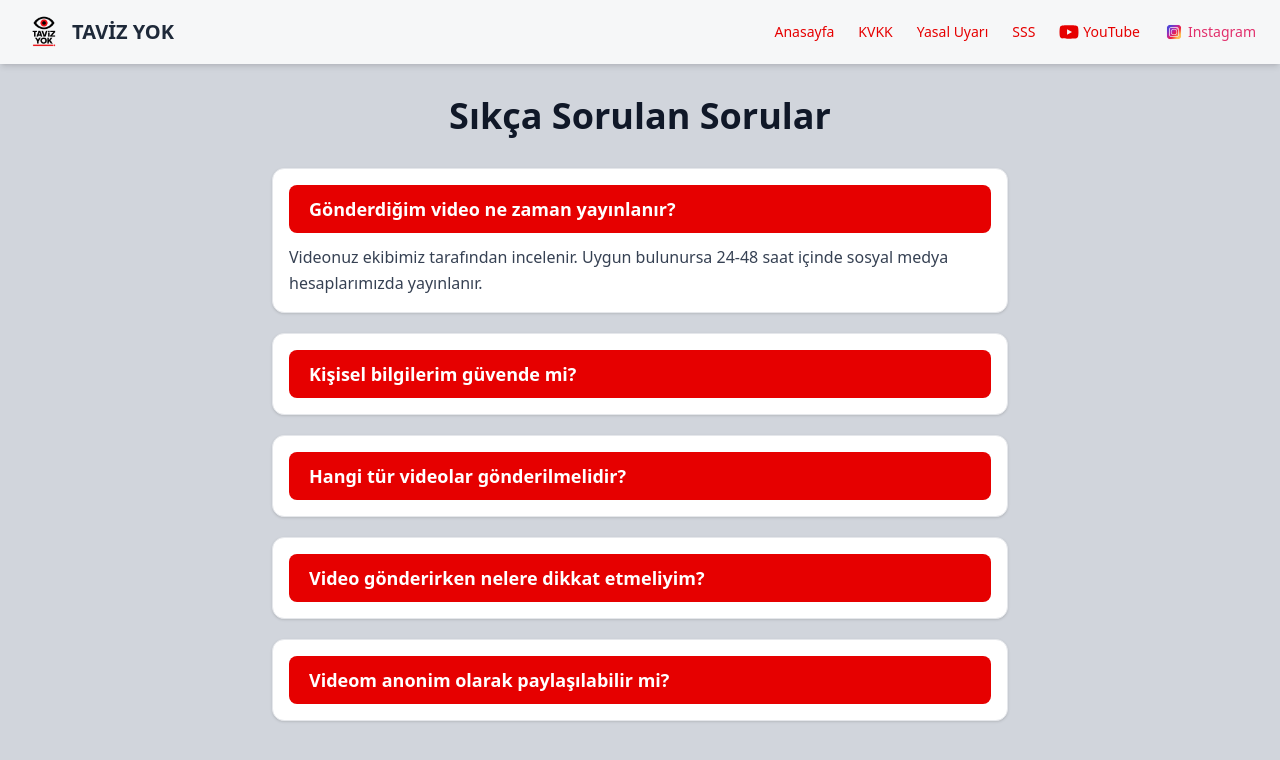
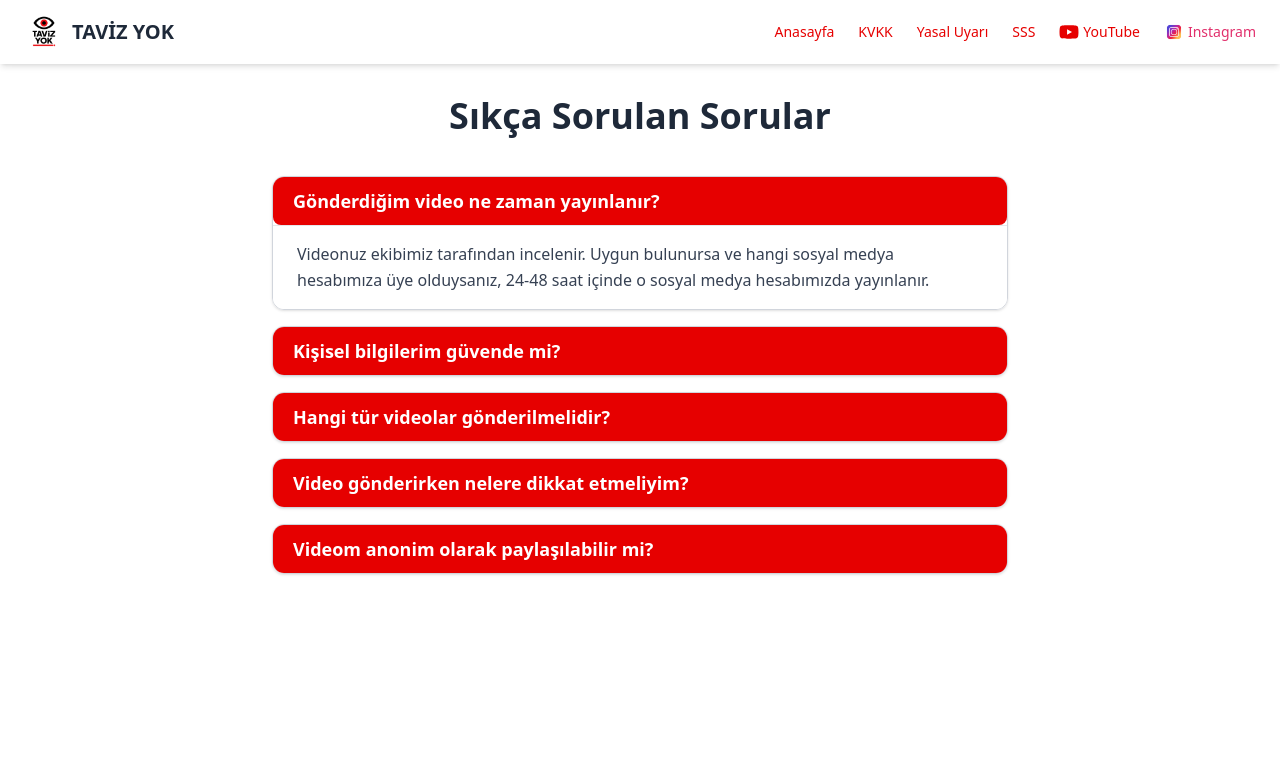
Before and after one commit to GurhanAksoy/tavizyok-website, a Next.js app: page /sss in a window 1280 px wide. Both pictures are taken after a click on the button "Gönderdiğim video ne zaman yayınlanır?". Shown: the top 760 px of the page. Built offline with nearby package versions, Linux system fonts and the light colour scheme.

Commit message:
Update page.js

```diff
--- a/src/app/sss/page.js
+++ b/src/app/sss/page.js
@@ -6,7 +6,7 @@ import Navbar from '@/components/Navbar';
 const sorular = [
   {
     soru: "Gönderdiğim video ne zaman yayınlanır?",
-    cevap: "Videonuz ekibimiz tarafından incelenir. Uygun bulunursa 24-48 saat içinde sosyal medya hesaplarımızda yayınlanır.",
+    cevap: "Videonuz ekibimiz tarafından incelenir. Uygun bulunursa ve hangi sosyal medya hesabımıza üye olduysanız, 24-48 saat içinde o sosyal medya hesabımızda yayınlanır.",
   },
   {
     soru: "Kişisel bilgilerim güvende mi?",
@@ -18,11 +18,11 @@ const sorular = [
   },
   {
     soru: "Video gönderirken nelere dikkat etmeliyim?",
-    cevap: "Net görüntü, mümkünse tarih ve konum bilgisi, kısa ve tarafsız anlatım önemlidir.",
+    cevap: "Net görüntü, zaman ve konum bilgisi, kısa ve tarafsız anlatım önemlidir.",
   },
   {
     soru: "Videom anonim olarak paylaşılabilir mi?",
-    cevap: "Evet. Dilerseniz kimliğiniz gizli tutularak videonuz anonim olarak yayınlanır.",
+    cevap: "Evet, kimliğiniz gizli tutularak videonuz anonim olarak yayınlanır.",
   },
 ];
 
@@ -34,21 +34,25 @@ export default function SSS() {
   };
 
   return (
-    <main className="min-h-screen bg-gray-300 text-gray-900 font-sans">
+    <main className="min-h-screen bg-white text-gray-800 font-sans">
       <Navbar />
       <div className="max-w-3xl mx-auto px-4 py-24">
-        <h1 className="text-4xl font-bold text-center mb-8">Sıkça Sorulan Sorular</h1>
-        <div className="space-y-5">
+        <h1 className="text-4xl font-bold text-center mb-10">Sıkça Sorulan Sorular</h1>
+        <div className="space-y-4">
           {sorular.map((item, index) => (
-            <div key={index} className="border border-gray-200 rounded-xl shadow-sm p-4 bg-white">
+            <div key={index} className="border border-gray-300 rounded-xl shadow-sm overflow-hidden">
               <button
                 onClick={() => toggle(index)}
-                className="w-full text-left text-lg font-medium focus:outline-none"
+                className={`w-full text-left px-6 py-4 text-lg font-medium transition-colors duration-200 ${
+                  acikIndex === index ? "bg-red-100 text-red-700" : "bg-red-500 text-white"
+                }`}
               >
                 {item.soru}
               </button>
               {acikIndex === index && (
-                <p className="mt-3 text-gray-700">{item.cevap}</p>
+                <div className="px-6 py-4 bg-white text-gray-700 border-t border-gray-200">
+                  {item.cevap}
+                </div>
               )}
             </div>
           ))}
```
